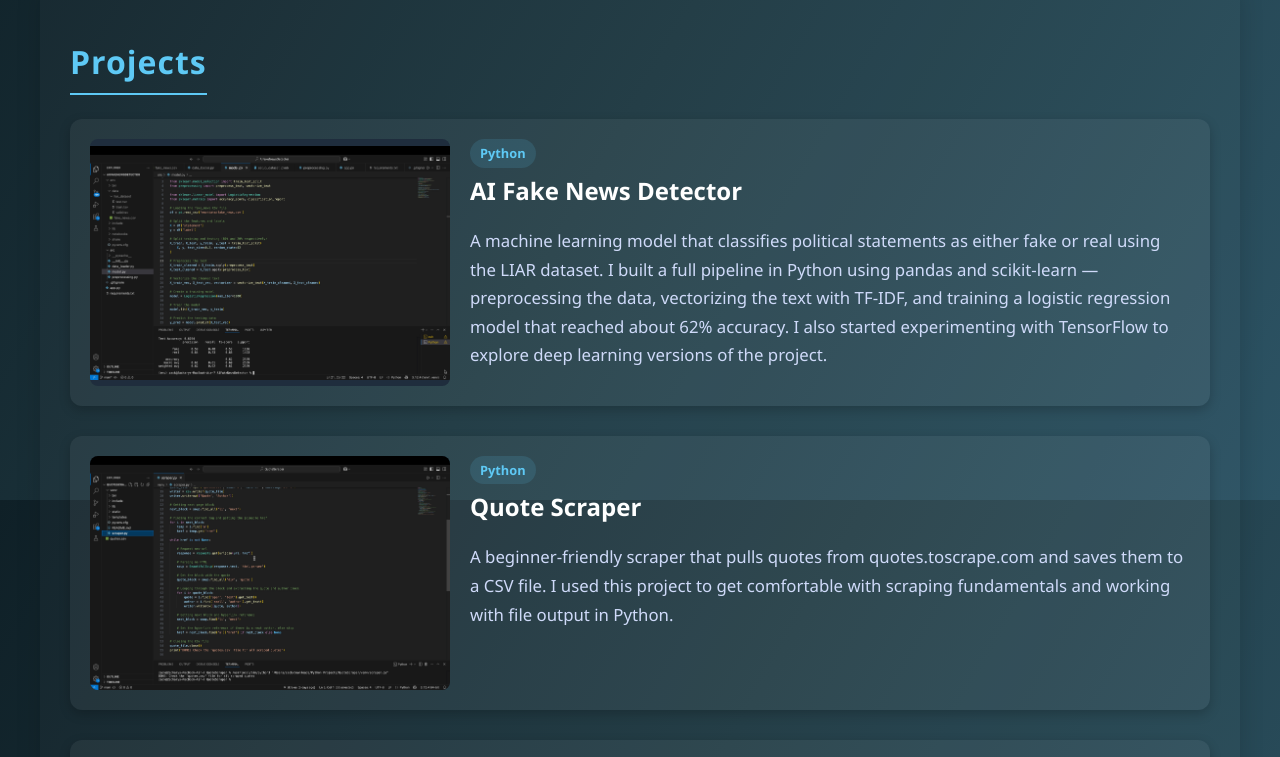
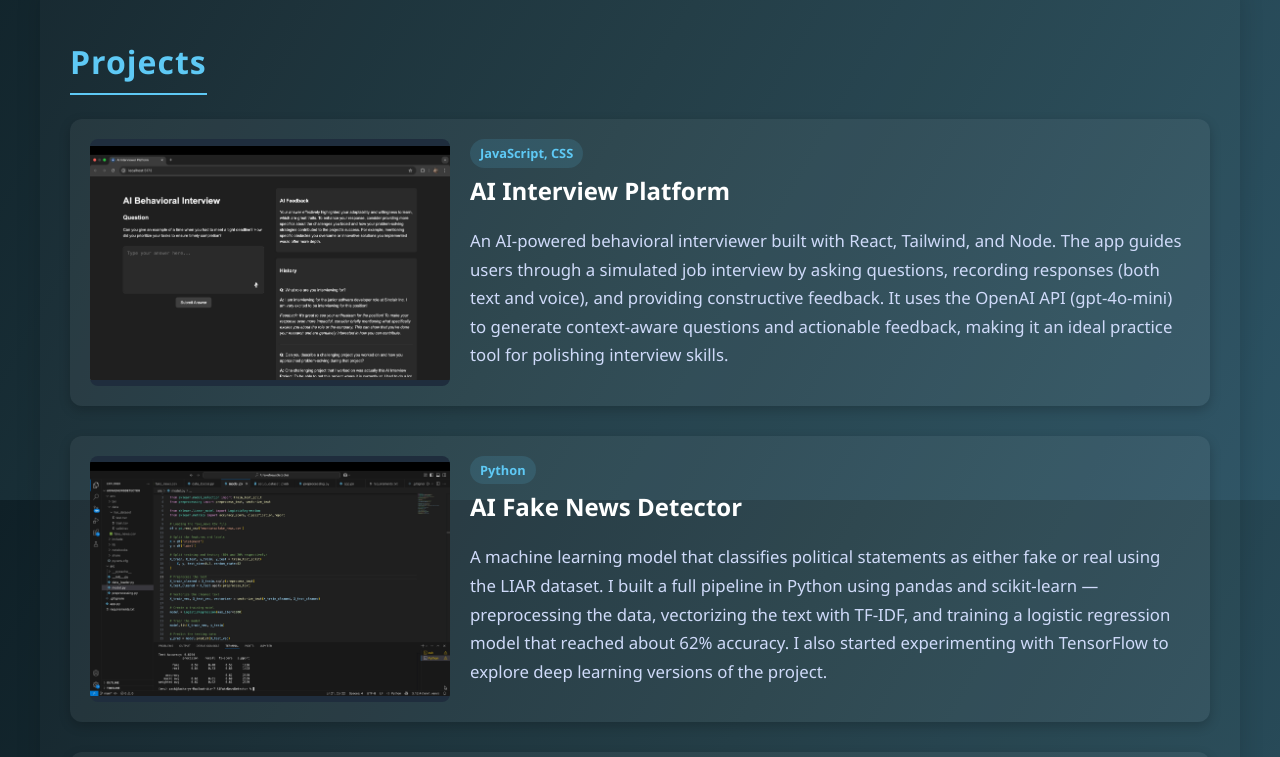
Before and after one commit to zkralec/zkralec-portfolio, a React (Create React App) app: page / in a window 1280 px wide. Shown: the part 1100-1857 px from the top of the page. Built offline with nearby package versions, Linux system fonts and the light colour scheme.

Commit message:
Added new project

```diff
--- a/src/App.js
+++ b/src/App.js
@@ -3,6 +3,13 @@ import "./App.css";
 import { Analytics } from "@vercel/analytics/react";
 
 const projects = [
+  {
+    title: "AI Interview Platform",
+    language: "JavaScript, CSS",
+    description: "An AI‑powered behavioral interviewer built with React, Tailwind, and Node. The app guides users through a simulated job interview by asking questions, recording responses (both text and voice), and providing constructive feedback. It uses the OpenAI API (gpt‑4o‑mini) to generate context‑aware questions and actionable feedback, making it an ideal practice tool for polishing interview skills.",
+    image: "/images/AIInterviewPlatform.jpg",
+    link: "https://github.com/zkralec/AIInterviewPlatform"
+  },
   {
     title: "AI Fake News Detector",
     language: "Python",
```
Also changed, not shown: public/images/AIInterviewPlatform.jpg (added).
